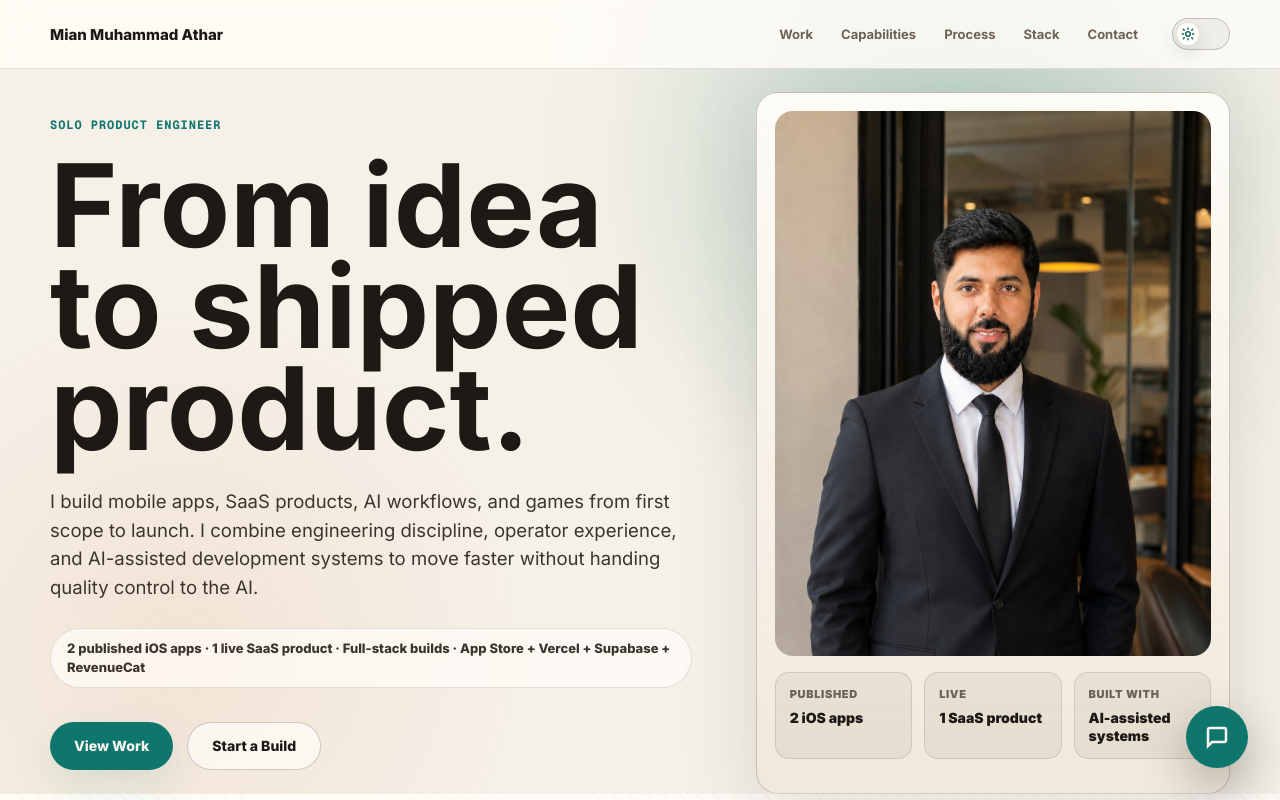
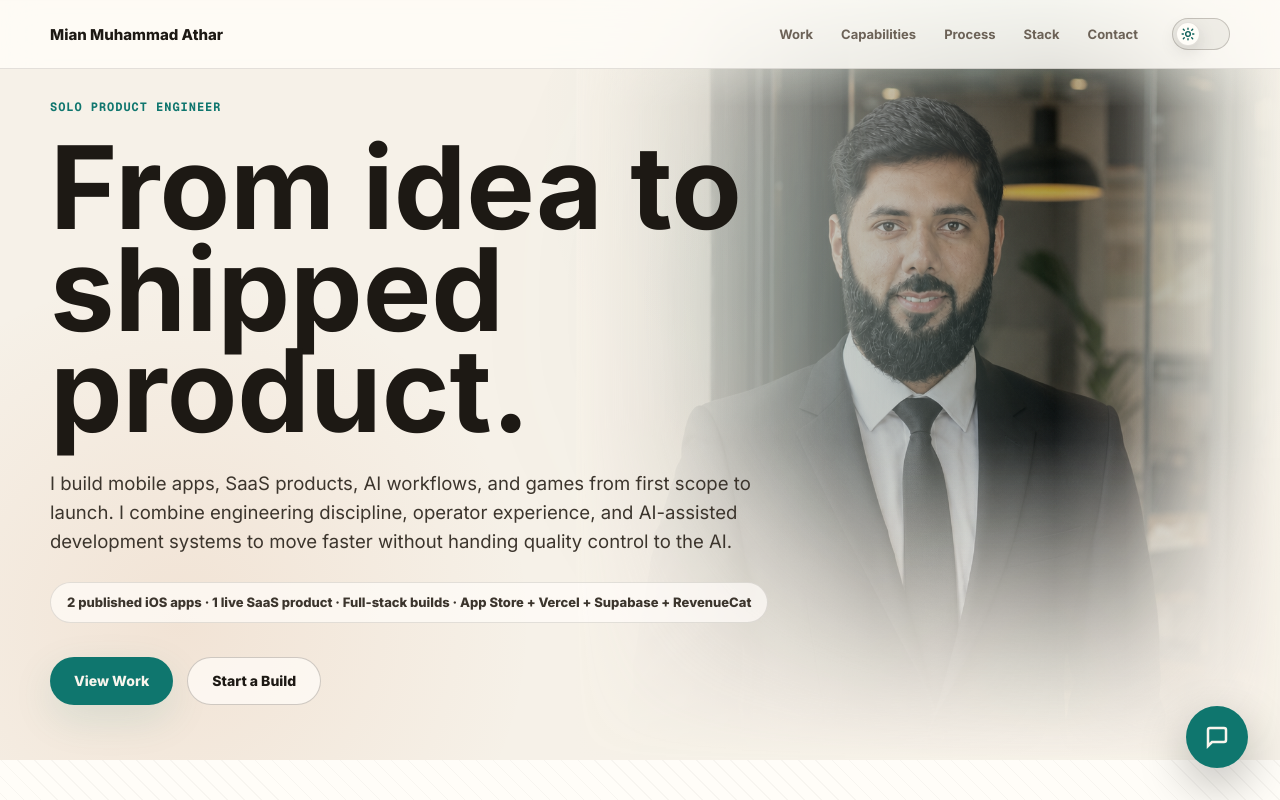
Before and after one commit to AI-GrandFather/portfolio, a Next.js app: page / in a window 1280 px wide. Shown: the top 800 px of the page. Built offline with nearby package versions, Linux system fonts and the light colour scheme.

Commit message:
fix: restore blended hero portrait

```diff
--- a/app/globals.css
+++ b/app/globals.css
@@ -1872,19 +1872,23 @@ h3 {
     radial-gradient(circle at 76% 18%, var(--accent-soft), transparent 34vw),
     var(--hero-bg);
   min-height: 760px;
+  overflow: hidden;
   padding-top: 92px;
+  position: relative;
 }
 
 .portfolio-hero-inner {
   align-items: center;
-  display: grid;
-  gap: 64px;
-  grid-template-columns: minmax(0, 1.15fr) minmax(320px, 0.85fr);
+  display: flex;
   min-height: 620px;
+  position: relative;
+  z-index: 3;
 }
 
 .portfolio-hero-copy {
   max-width: 780px;
+  position: relative;
+  z-index: 3;
 }
 
 .portfolio-hero h1 {
--- a/app/page.tsx
+++ b/app/page.tsx
@@ -39,32 +39,17 @@ export default function Home() {
             </div>
           </div>
 
-          <div className="hero-proof-panel" aria-label="Portfolio proof summary">
-            <div className="hero-portrait-card">
+        </div>
+
+        <div className="hero-portrait">
           <Image
             src={BIO_FACTS.image}
             alt={BIO_FACTS.fullName}
             fill
             priority
-                sizes="(max-width: 860px) 82vw, 360px"
+            sizes="(max-width: 1024px) min(100vw - 48px, 520px), 38vw"
             style={{ objectFit: "cover" }}
           />
-            </div>
-            <dl className="proof-metrics">
-              <div>
-                <dt>Published</dt>
-                <dd>2 iOS apps</dd>
-              </div>
-              <div>
-                <dt>Live</dt>
-                <dd>1 SaaS product</dd>
-              </div>
-              <div>
-                <dt>Built with</dt>
-                <dd>AI-assisted systems</dd>
-              </div>
-            </dl>
-          </div>
         </div>
       </section>
 
```
Also changed, not shown: 1 other file (tests, documents, lock files or other folders). Lines whose indentation alone changed are shown as unchanged.
